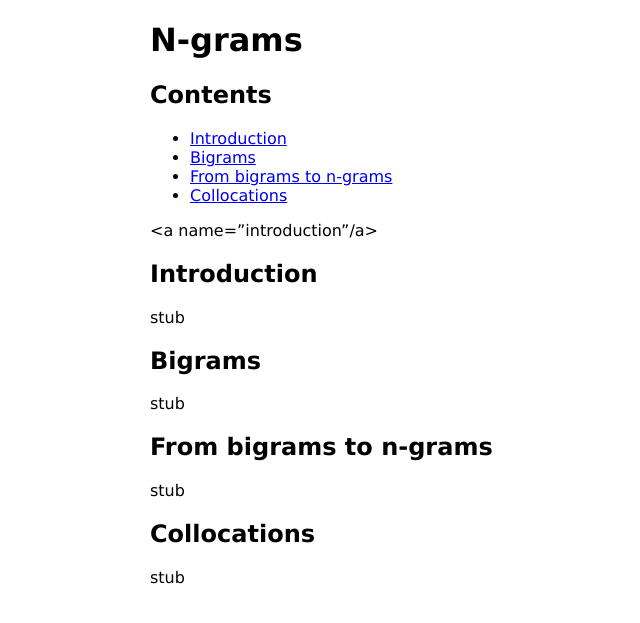
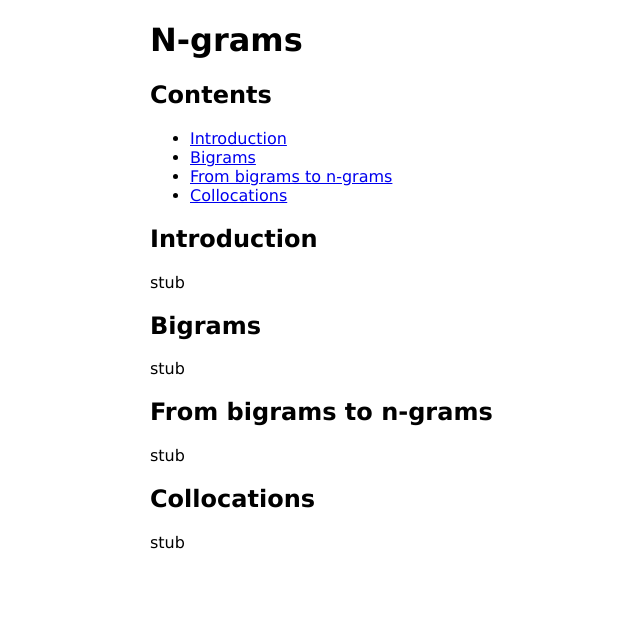
Before and after one commit to cskau/nlpwp, a Jekyll site: the page built from ngrams.md, in a window 1280 px wide. Shown: the top 623 px of the page, without its empty margins (90-730 px from the left). Built offline with Jekyll 4.4.1, drawn with Linux system fonts in a browser that asks for light colours.

Commit message:
fixed links

```diff
--- a/ngrams.md
+++ b/ngrams.md
@@ -10,18 +10,18 @@ title: N-grams
 * [From bigrams to n-grams](#ngrams)
 * [Collocations](#collocations)
 
-<a name="introduction"/a>
+<a name="introduction"/>
 ## Introduction
 stub
 
-<a name="bigrams">
+<a name="bigrams"/>
 ## Bigrams
 stub
 
-<a name="ngrams">
+<a name="ngrams"/>
 ## From bigrams to n-grams
 stub
 
-<a name="collocations">
+<a name="collocations"/>
 ## Collocations
 stub
```
